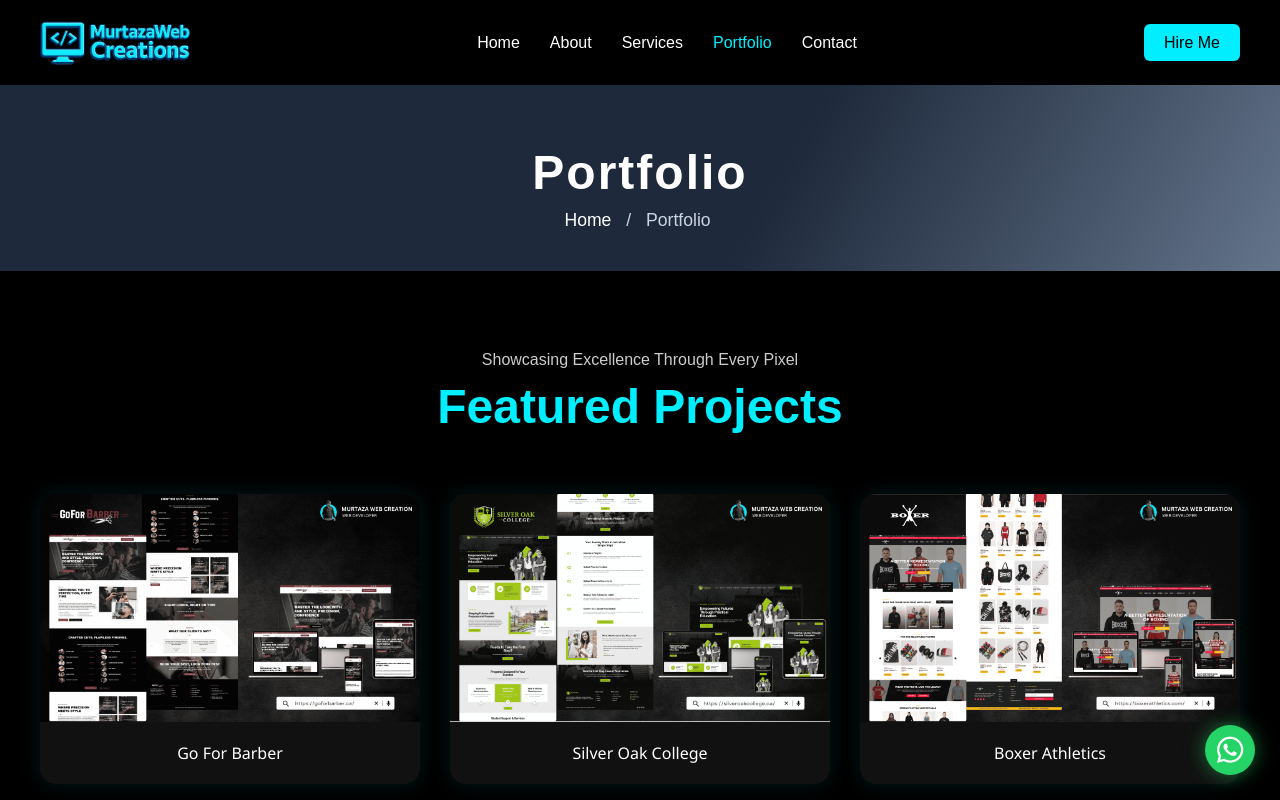
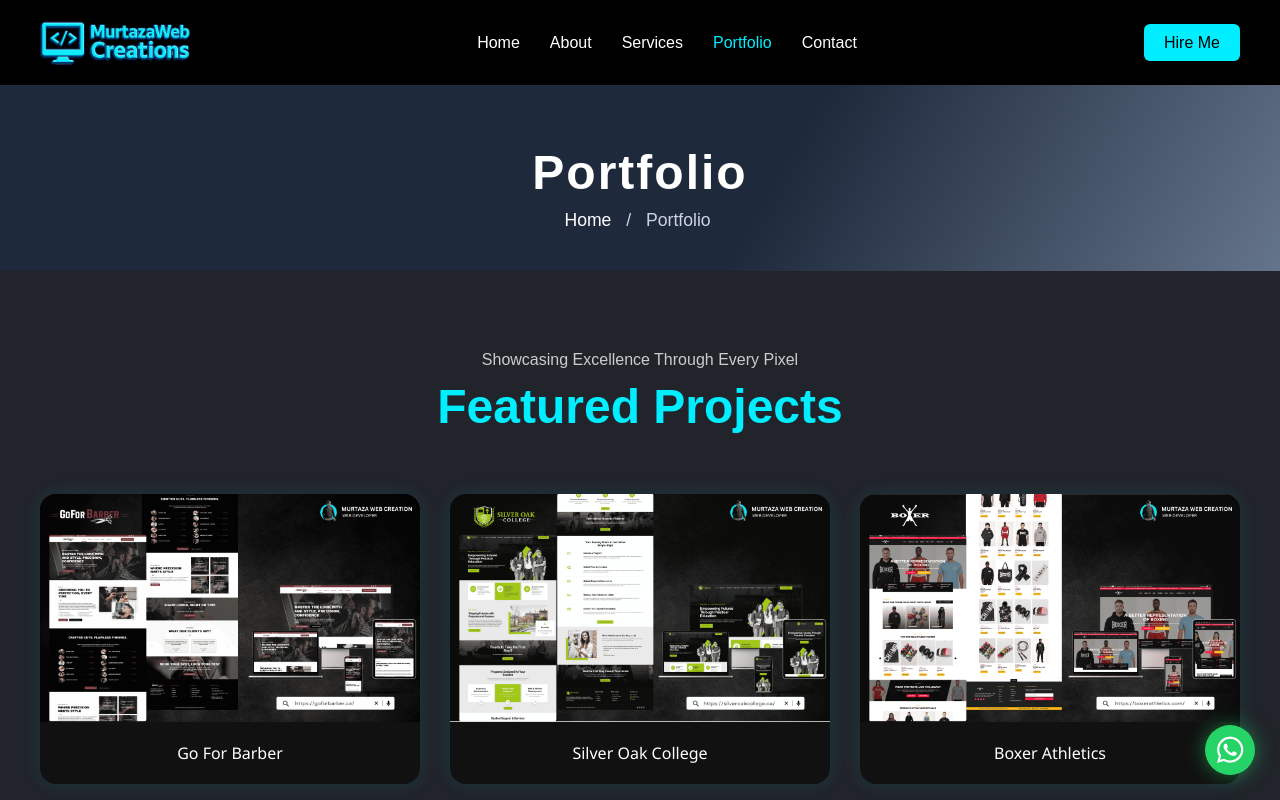
Before and after one commit to murtazawebcreations/portfolio, a React (Create React App) app: page /portfolio in a window 1280 px wide. Shown: the top 800 px of the page. Built offline with nearby package versions, Linux system fonts and the light colour scheme.

Commit message:
Updated portfolio

```diff
--- a/src/Portfolio.css
+++ b/src/Portfolio.css
@@ -28,7 +28,7 @@
 
 
 .main-portfolio-section {
-  background: #000;
+  background: #21242A;
   color: #fff;
   text-align: center;
 }
```
